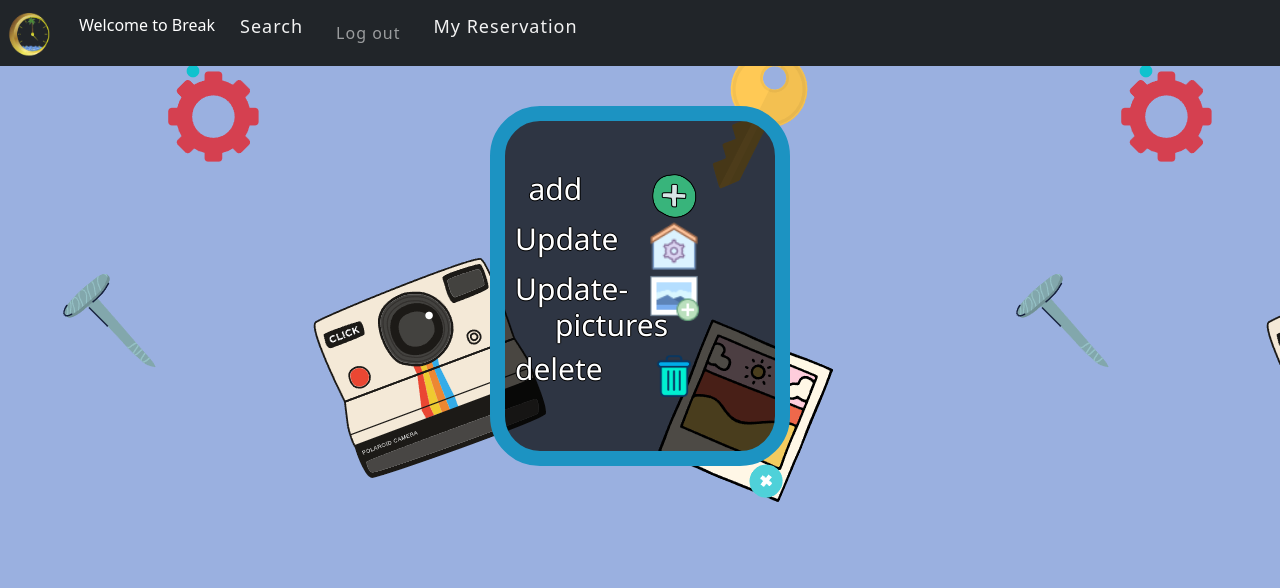
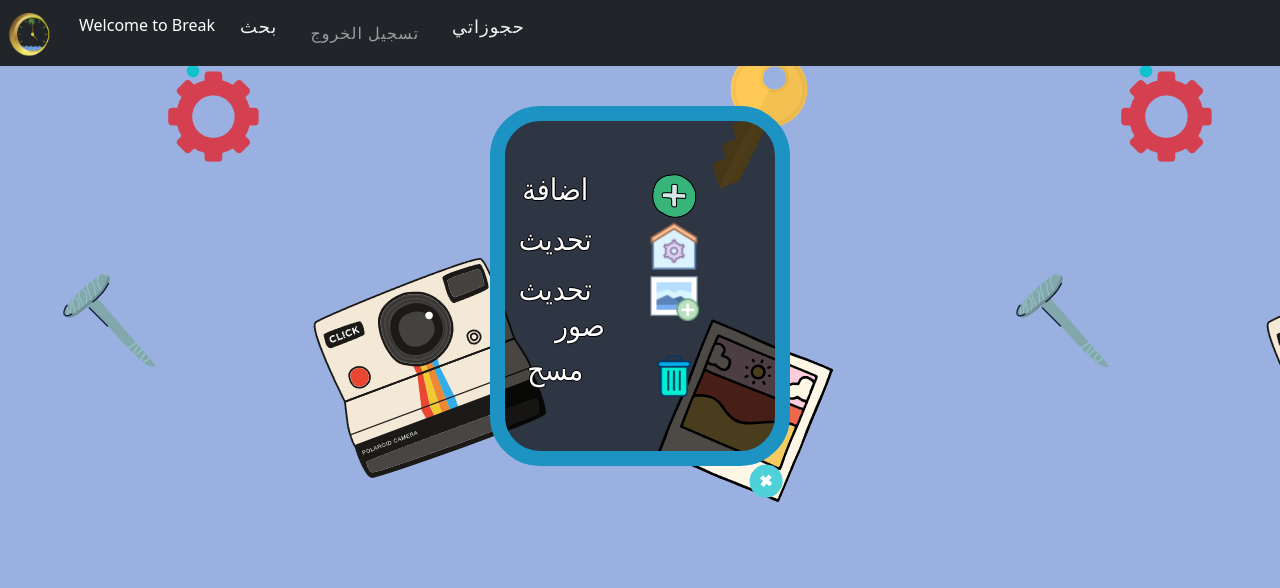
Before and after one commit to King4bod/break, a PHP site: page /html/my_break.php in a window 1280 px wide. Shown: the top 588 px of the page. Run offline with PHP 8.4, Linux system fonts and the light colour scheme; a user stored in the database is signed in; data comes from the database, SQL or seed files in the repository; some libraries are stand-ins or nearby versions.

Commit message:
Arabic part 1

```diff
--- a/html/header.php
+++ b/html/header.php
@@ -56,21 +56,21 @@
          ?>
          </p></li>
          <li class="nav-item">
-    <a class="active" href="../html/Search.php">Search</a>  </li>
+    <a class="active" href="../html/Search.php">بحث</a>  </li>
 
     <li class="nav-item"> <?php session_start(); if (isset($_SESSION['name'])) {
-        echo '<a class="nav-link" href="../php/Logout.php">Log out</a>';
+        echo '<a class="nav-link" href="../php/Logout.php">تسجيل الخروج </a>';
    include "../php/connect.php";
     $records = mysqli_query($conn,"select type from users where users_id = '$_SESSION[id]'"); // fetch data from database
     while($data = mysqli_fetch_array($records))
   {
   if($data['type']=== "Owner"){
-  echo '<li  class="nav-item"><a href="../html/my_break.php">My Break</a></li>';
-  echo '<li  class="nav-item"><a href="../html/my_reservation.php">My Reservation</a></li>';
+  echo '<li  class="nav-item"><a href="../html/my_break.php">استراحاتي </a></li>';
+  echo '<li  class="nav-item"><a href="../html/my_reservation.php">حجوزاتي</a></li>';
 
 
 } else {
-         echo '<li  class="nav-item"><a href="../html/my_reservation.php">My Reservation</a></li>';
+         echo '<li  class="nav-item"><a href="../html/my_reservation.php">حجوزاتي</a></li>';
 
 }
 }
@@ -79,8 +79,8 @@
       //  echo '<li  class="nav-item"><a href="../html/my_reservation.php">My Reservation</a></li>';
 
     } else {
-      echo '<a class="nav-link" href="../html/Break-login.php">Login</a></li>';
-      echo '<li  class="nav-item"><a href="../html/Break-register.php">Register</a></li> ';
+      echo '<a class="nav-link" href="../html/Break-login.php">تسجيل الدخول</a></li>';
+      echo '<li  class="nav-item"><a href="../html/Break-register.php">تسجيل حساب جديد</a></li> ';
     }
 
 
--- a/html/my_break.php
+++ b/html/my_break.php
@@ -23,19 +23,19 @@
 
 
   <div class="row row-cols-1 row-cols-md-3 g-4">
-  <h1 class="txtadd">add</h1>
+  <h1 class="txtadd">اضافة</h1>
             <a  href="../html/Add-resrvation.php">  <img  src="../image/add-but.png" width="50px" height="50px" class="butimg" > </a>
       </div>
       <div class="row row-cols-1 row-cols-md-3 g-4">
-      <h1 class="txtadd">Update</h1>
+      <h1 class="txtadd">تحديث</h1>
       <a  href="../html/update.php"><img  src="../image/up-but.png" width="50px" height="50px"class="butimg" ></a>
       </div>
       <div class="row row-cols-1 row-cols-md-3 g-4">
-      <h1 class="txtadd">Update-pictures</h1>
+      <h1 class="txtadd">تحديث  صور</h1>
       <a  href="../html/image.php"><img  src="../image/add2.png" width="50px" height="50px"class="butimg" ></a>
       </div>
       <div class="row row-cols-1 row-cols-md-3 g-4">
-      <h1 class="txtadd">delete</h1>
+      <h1 class="txtadd">مسح</h1>
       <a   href="../html/delete.php"><img  src="../image/delete-but.png" width="50px" height="50px"class="butimg" ></a>
             </div>
 
```
Also changed, not shown: php/Fetch.php (+21 -10 lines).
